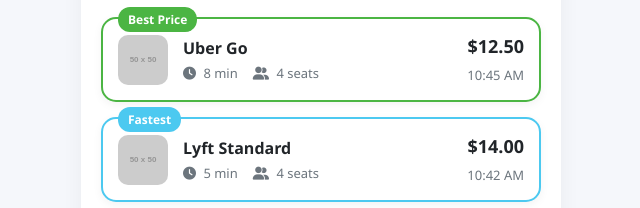
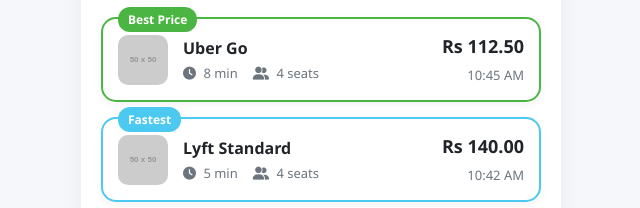
Before and after one commit to Anurag-Anvi29/FareCompare, a plain HTML site: page index.html in a window 1280 px wide. Shown: the part 496-704 px from the top of the page, 319-959 px from the left. Drawn offline with Linux system fonts and the light colour scheme; placeholder pictures from the web are drawn by us.

Commit message:
index.html

```diff
--- a/index.html
+++ b/index.html
@@ -73,7 +73,7 @@
                         </div>
                     </div>
                     <div class="ride-price">
-                        <span class="price">$12.50</span>
+                        <span class="price">Rs 112.50</span>
                         <span class="eta">10:45 AM</span>
                     </div>
                 </div>
@@ -90,7 +90,7 @@
                         </div>
                     </div>
                     <div class="ride-price">
-                        <span class="price">$14.00</span>
+                        <span class="price">Rs 140.00</span>
                         <span class="eta">10:42 AM</span>
                     </div>
                 </div>
@@ -106,7 +106,7 @@
                         </div>
                     </div>
                     <div class="ride-price">
-                        <span class="price">$13.00</span>
+                        <span class="price">Rs 130.00</span>
                         <span class="eta">10:47 AM</span>
                     </div>
                 </div>
```
